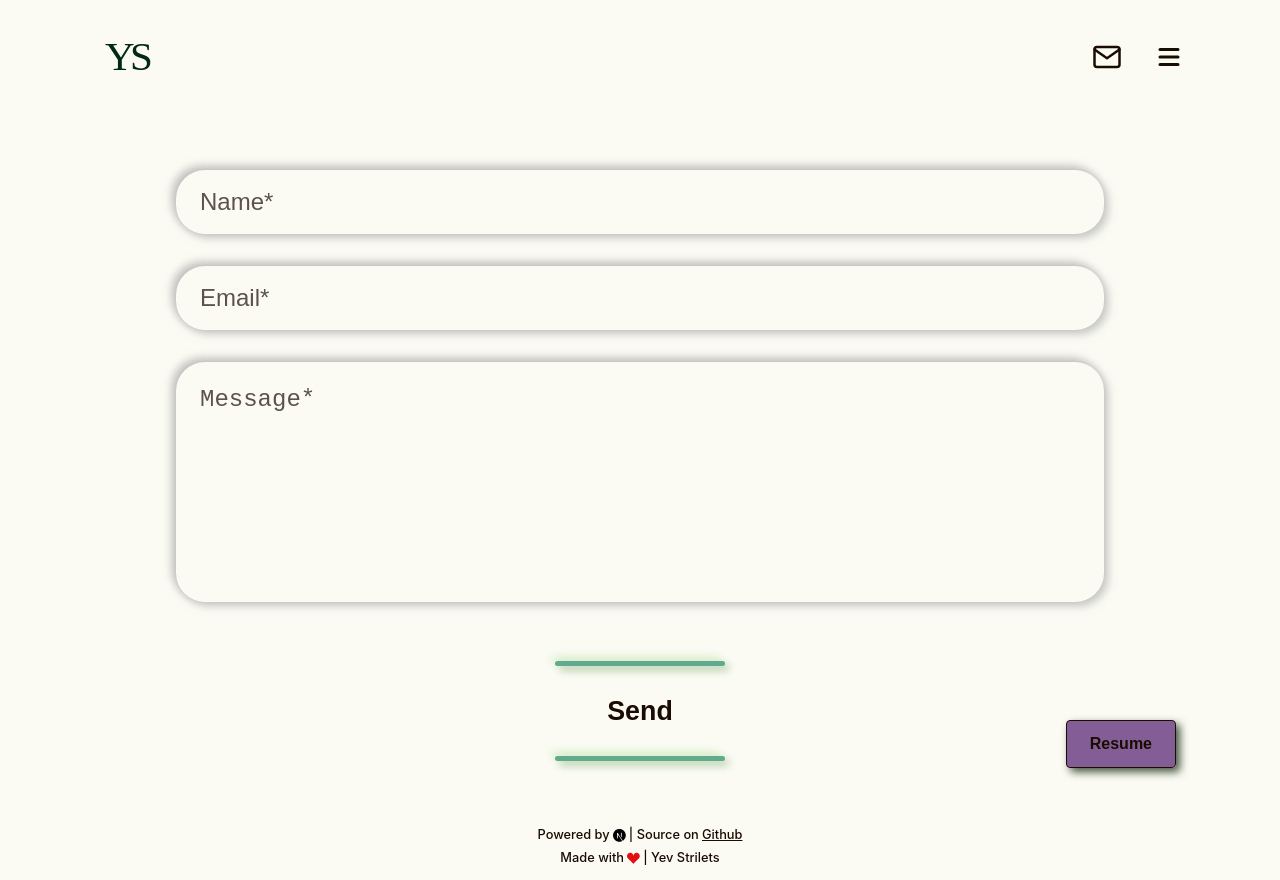
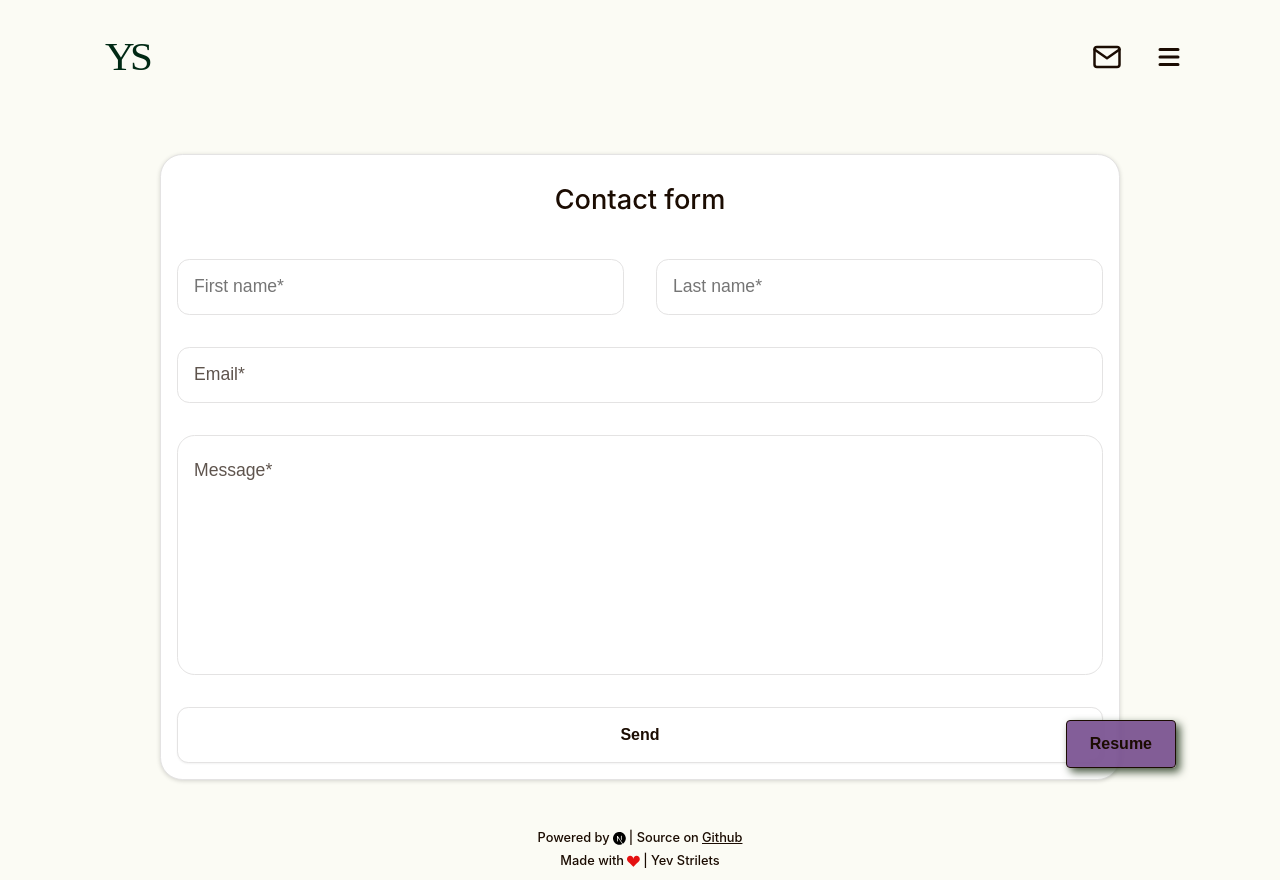
Before and after one commit to EStrilets/PersonalWebsite, a Next.js app in the folder client/: page /contact in a window 1280 px wide. Built offline with nearby package versions, Linux system fonts and the light colour scheme.

Commit message:
new styles for contact form and last name field

```diff
--- a/client/components/contactForm/ContactForm.jsx
+++ b/client/components/contactForm/ContactForm.jsx
@@ -3,7 +3,8 @@ import styles from './form.module.css'
 import ContactFormBtn from './ContactFormBtn';
 
 export default function ContactForm() {
-  const [fullname, setFullname] = useState("");
+  const [firstName, setFirstName] = useState("");
+  const [lastName, setLastName] = useState("");
   const [email, setEmail] = useState("");
   const [message, setMessage] = useState("");
 
@@ -22,8 +23,8 @@ export default function ContactForm() {
     let tempErrors = {};
     let isValid = true;
 
-    if (fullname.length <= 0) {
-      tempErrors["fullname"] = true;
+    if (firstName.length <= 0) {
+      tempErrors["firstName"] = true;
       isValid = false;
     }
     if (email.length <= 0) {
@@ -50,7 +51,8 @@ export default function ContactForm() {
       const res = await fetch("/api/mail", {
         body: JSON.stringify({
           email: email,
-          fullname: fullname,
+          firstName: firstName,
+          lastName: lastName,
           message: message,
         }),
         headers: {
@@ -65,7 +67,8 @@ export default function ContactForm() {
         setShowSuccessMessage(false);
         setShowFailureMessage(true);
         setButtonText("Send!");
-        setFullname("")
+        setFirstName("")
+        setLastName("")
         setEmail("")
         setMessage("")
         return;
@@ -73,7 +76,8 @@ export default function ContactForm() {
       setShowSuccessMessage(true);
       setShowFailureMessage(false);
       setButtonText("Sent!");
-      setFullname("")
+      setFirstName("")
+      setLastName("")
       setEmail("")
       setMessage("")
     }
@@ -81,23 +85,37 @@ export default function ContactForm() {
 
   return (
     <div className={styles['form__container']}>
+      <p> Contact form </p>
       <form
         method='post'
         onSubmit={handleSubmit}
         className={styles['form__wrapper']}
       >
+        <div className={styles['username-wrapper']}>
           <input
             type='text'
-          className={styles['form__input']}
-          placeholder='Name*'
-          name='name'
+            className={styles['form__input-username']}
+            placeholder='First name*'
+            name='first-name'
             required
             data-testid='username-input'
-          value={fullname}
+            value={firstName}
             onChange={(e) => {
-            setFullname(e.target.value);
+              setFirstName(e.target.value);
             }}
           />
+          <input
+            type='text'
+            className={styles['form__input-username']}
+            placeholder='Last name*'
+            name='last-name'
+            required
+            value={lastName}
+            onChange={(e) => {
+              setLastName(e.target.value);
+            }}
+          />
+        </div>
         <input
           type='email'
           value={email}
@@ -122,17 +140,17 @@ export default function ContactForm() {
             setMessage(e.target.value);
           }}
         ></textarea>
-        {/* <button className={styles['form__button-submit']}>{buttonText}</button> */}
-        <ContactFormBtn onSumbit={handleSubmit} buttonText={buttonText} />
+        <button className={styles['form__button-submit']}>{buttonText}</button>
+        {/* <ContactFormBtn onSumbit={handleSubmit} buttonText={buttonText} /> */}
       </form>
       <div className={styles['notification-container']}>
         {showSuccessMessage && (
-          <p className={styles['notification-msg']}>
+          <p>
             Thank you! Your Message has been delivered.
           </p>
         )}
         {showFailureMessage && (
-            <p className='text-red-500'>
+          <p>
             Oops! Something went wrong, please try again.
           </p>
         )}
--- a/client/components/contactForm/form.module.css
+++ b/client/components/contactForm/form.module.css
@@ -5,31 +5,67 @@
     align-content: center;
     flex-direction: column;
     width: 120vh;
+    border-radius: .7em;
+    background-color: rgb(255, 255, 255);
+    border: 1px solid rgb(228, 227, 227);
+    box-shadow: rgba(0, 0, 0, 0.16) 0px 1px 4px;
+}
+
+.form__container p {
+    display: flex;
+    justify-content: center;
+    align-content: center;
+    color: var(--color-main);
+    font-weight: 520;
+    font-size: 1.7rem
 }
 
 .form__wrapper {
     display: flex;
     flex-direction: column;
     justify-content: center;
-    margin: auto;
+    /* margin: auto; */
     width: 100%;
 }
 
 .form__input {
     margin: 1rem;
-    height: 4rem;
+    height: 3.5rem;
     background: transparent;
-    border:none;
-    outline:none;
-    border-radius: 1.2em;
+    border: 1px solid rgb(228, 227, 227);
+    outline: none;
+    border-radius: .7em;
     color: var(--color-main);
-    font-size: 1.5rem;
-    padding-left: 1.5rem;
+    font-size: 1.1rem;
+    padding-left: 1rem;
     transition: all 500ms ease-in-out;
-    box-shadow: 0px 0px 0px white inset, 4px 4px 8px #9998, -4px -4px 8px #9999;
+}
+
+.form__input-username {
+    margin: 1rem;
+    height: 3.5rem;
+    background: transparent;
+    border: 1px solid rgb(228, 227, 227);
+    outline: none;
+    border-radius: .7em;
+    color: var(--color-main);
+    font-size: 1.1rem;
+    padding-left: 1rem;
+    transition: all 500ms ease-in-out;
+    width: 100%;
+}
+
+.username-wrapper {
+    display: flex;
+    flex-direction: row;
+    justify-content: space-between;
 }
 
 .form__input:focus {
+    box-shadow: inset 2px 2px 10px #9998, 0px 0px 0px white;
+}
+
+.form__input-username:focus {
     box-shadow: inset 2px 2px 10px #9998, 0px 0px 0px white;
 }
 
@@ -40,36 +76,64 @@
 }
 
 .form__input-message {
+    font-family: var(--font-family);
     height: 15rem;
-    border-radius: 1.5em;
     display: flex;
     align-items: flex-end;
     padding-top: 1.5rem;
     resize: none;
     margin: 1rem;
     background: transparent;
-    border:none;
-    outline:none;
-    border-radius: 1.2em;
-    font-size: 1.5rem;
-    padding-left: 1.5rem;
+    border: 1px solid rgb(228, 227, 227);
+    outline: none;
+    border-radius: 1em;
+    font-size: 1.1rem;
+    padding-left: 1rem;
     transition: all 500ms ease-in-out;
-    box-shadow: 0px 0px 0px white inset, 4px 4px 8px #9998, -4px -4px 8px #9999;
 }
 
 .form__input-message:focus {
     box-shadow: inset 2px 2px 10px #9998, 0px 0px 0px white;
 }
 
-
 .form__input-message::placeholder {
     color: var(--color-main);
     opacity: 0.7
 }
 
-.notification-container {
-    display: flex;
-    justify-content: center;
-    align-items: center;
-    color: var(--color-main);
+/* CSS */
+.form__button-submit {
+  background-color: #FFFFFF;
+  border: 1px solid rgb(228, 227, 227);
+  border-radius: .7em;
+  height: 3.5rem;
+  margin: 1rem;
+  box-sizing: border-box;
+  color: var(--color-main);
+  font-family: var(--font-family);
+  font-size: 1rem;
+  font-weight: 550;
+  line-height: 1.25rem;
+  padding: .75rem 1rem;
+  text-align: center;
+  text-decoration: none #D1D5DB solid;
+  text-decoration-thickness: auto;
+  box-shadow: 0 1px 2px 0 rgba(0, 0, 0, 0.05);
+  cursor: pointer;
+  user-select: none;
+  -webkit-user-select: none;
+  touch-action: manipulation;
 }
+
+.form__button-submit:hover {
+  background-color: rgb(249,250,251);
+}
+
+.form__button-submit:focus {
+  outline: 2px solid transparent;
+  outline-offset: 2px;
+}
+
+.form__button-submit:focus-visible {
+  box-shadow: none;
+}
--- a/client/components/contactInfo/button.module.css
+++ b/client/components/contactInfo/button.module.css
@@ -10,5 +10,5 @@
 .icon-mail:hover {
     color: rgb(112, 47, 150);
     cursor: pointer;
-    transition: all ease-in-out 400ms;
+    transition: all ease-in-out 300ms;
 }
--- a/client/components/nav/navbar.module.css
+++ b/client/components/nav/navbar.module.css
@@ -141,7 +141,7 @@
 .icons:hover {
     color: rgb(112, 47, 150);
     cursor: pointer;
-    transition: all ease-in-out 400ms;
+    transition: all ease-in-out 300ms;
 }
 
 .menu {
--- a/client/pages/api/mail.js
+++ b/client/pages/api/mail.js
@@ -1,13 +1,12 @@
 const sgMail = require('@sendgrid/mail')
 sgMail.setApiKey(process.env.SENDGRID_API_KEY)
  export default async (req, res) => {
-   const { fullname, email, message } = req.body;
+   const { firstName, lastName, email, message } = req.body;
    const msg = {
      to: 'yevstrilets@gmail.com',
      from: 'eugenearcher3@gmail.com',
-     subject: `${fullname} sent you a message`,
+     subject: `${firstName + lastName} sent you a message`,
      text: email,
-     // html: `<strong>${message}</strong>`
      html: `<!DOCTYPE>
     <html lang="en">
     <head>
@@ -22,7 +21,7 @@ sgMail.setApiKey(process.env.SENDGRID_API_KEY)
       <div class="img-container" style="display: flex;justify-content: center;align-items: center;border-radius: 5px;overflow: hidden; font-family: 'helvetica', 'ui-sans';">
             </div>
             <div class="container" style="margin-left: 20px;margin-right: 20px;">
-            <h3>You've got a new mail from ${fullname}, their email is: ✉️${email} </h3>
+            <h3>You've got a new mail from ${firstName + lastName}, their email is: ✉️${email} </h3>
             <div style="font-size: 16px;">
             <p>${message}</p>
             <br>
```
Lines whose indentation alone changed are shown as unchanged.
